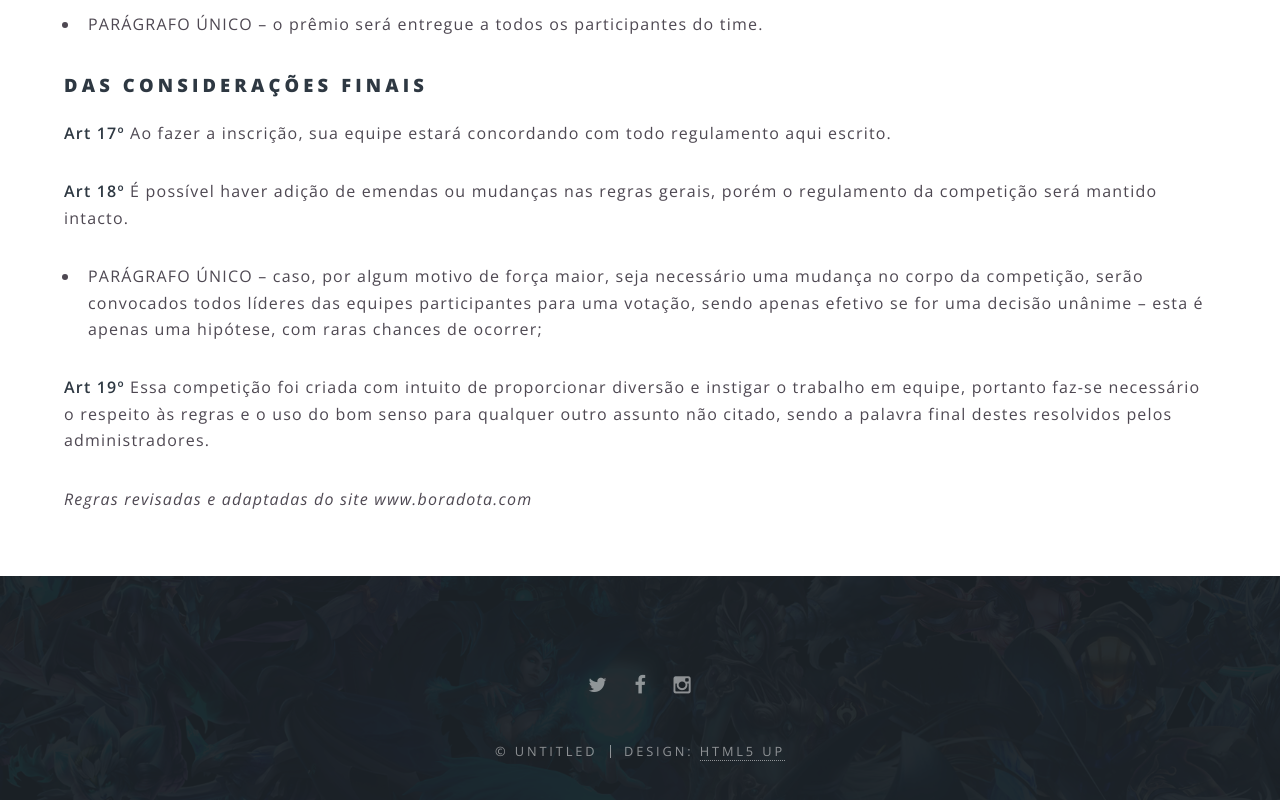
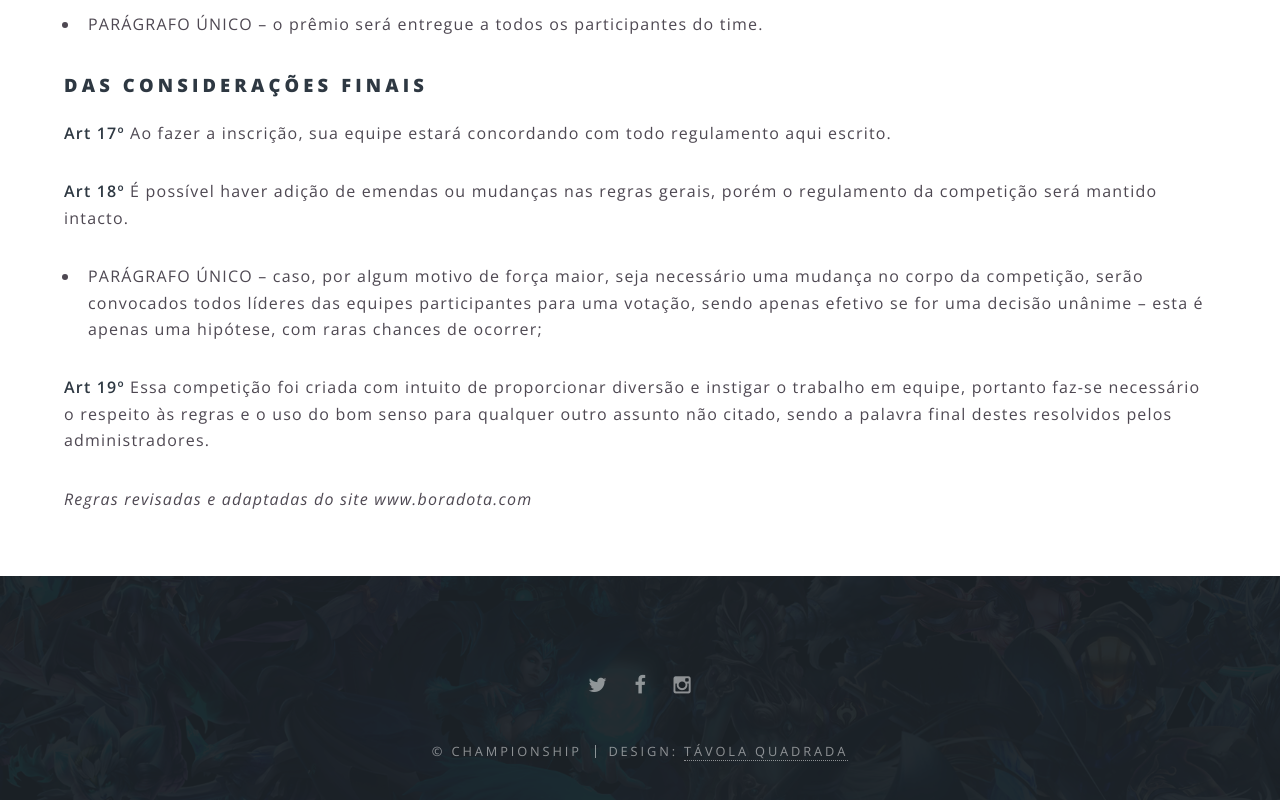
Before and after one commit to campusleague/campusleague.github.io, a plain HTML site: page regras.html in a window 1280 px wide. Shown: the part 2751-3551 px from the top of the page. Drawn offline with nearby package versions, Linux system fonts and the light colour scheme.

Commit message:
Copyright

```diff
--- a/regras.html
+++ b/regras.html
@@ -143,7 +143,7 @@
 							<li><a href="https://www.instagram.com/tqoficial/" class="icon fa-instagram"><span class="label">Instagram</span></a></li>
 						</ul>
 						<ul class="copyright">
-							<li>&copy; Untitled</li><li>Design: <a href="http://html5up.net">HTML5 UP</a></li>
+							<li>&copy; Championship </li><li>Design: <a href="https://www.facebook.com/TavolaQuadrada">Távola Quadrada</a></li>
 						</ul>
 					</footer>
 
```
